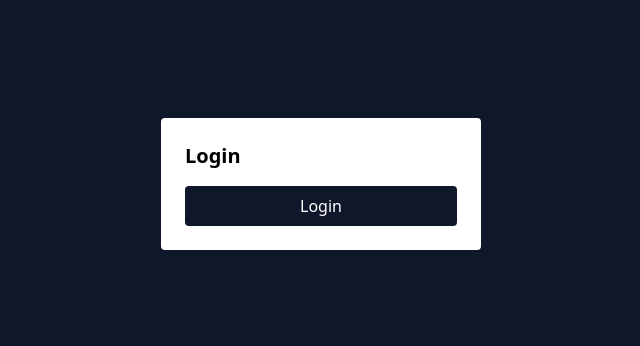
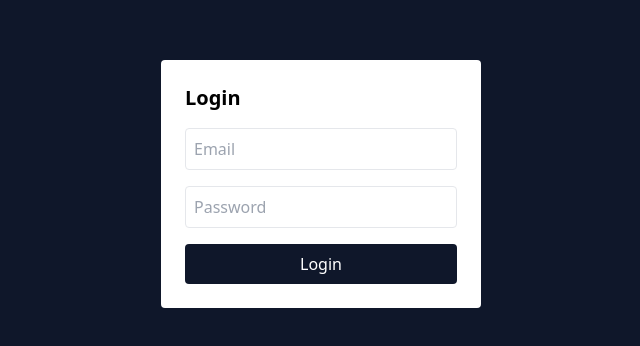
Before and after one commit to delmocss/client-project-management-app, a React (Vite) app: page /login in a window 1280 px wide. Shown: the part 216-562 px from the top of the page, without its empty margins (319-959 px from the left). Built offline with nearby package versions, Linux system fonts and the light colour scheme.

Commit message:
feat: complete auth flow decoding JWT and fetching user by id

```diff
--- /dev/null
+++ b/db.json
@@ -0,0 +1,13 @@
+{
+  "users": [
+    {
+      "email": "admin@test.com",
+      "password": "$2a$10$/y7G53t5KMJfQ0giWlXRJeSGcZ6xvrCgV88ohLTFFZrv4yy/mveqK",
+      "role": "admin",
+      "id": 1
+    }
+  ],
+  "clients": [],
+  "projects": [],
+  "tasks": []
+}
--- a/package.json
+++ b/package.json
@@ -5,6 +5,7 @@
   "type": "module",
   "scripts": {
     "dev": "vite",
+    "server": "node server.cjs",
     "build": "tsc -b && vite build",
     "lint": "eslint .",
     "preview": "vite preview"
@@ -13,6 +14,8 @@
     "@hookform/resolvers": "^5.2.2",
     "@tanstack/react-query": "^5.90.17",
     "axios": "^1.13.2",
+    "decoder": "^1.1.6",
+    "jwt-decode": "^4.0.0",
     "react": "^19.2.3",
     "react-dom": "^19.2.3",
     "react-hook-form": "^7.71.1",
@@ -30,6 +33,8 @@
     "eslint-plugin-react-hooks": "^7.0.1",
     "eslint-plugin-react-refresh": "^0.4.24",
     "globals": "^16.5.0",
+    "json-server": "^0.17.4",
+    "json-server-auth": "^1.0.0",
     "postcss": "^8.5.6",
     "tailwindcss": "^3.4.17",
     "typescript": "~5.9.3",
--- a/src/app/providers/AuthProvider.tsx
+++ b/src/app/providers/AuthProvider.tsx
@@ -1,22 +1,78 @@
-import { createContext, useContext, useState } from "react";
+import {
+  createContext,
+  useContext,
+  useEffect,
+  useState,
+} from "react";
 import type { ReactNode } from "react";
+import { jwtDecode } from "jwt-decode";
+import { loginRequest, getUserById } from "../../features/auth/api";
+
+interface User {
+  email: string;
+  role: "admin" | "user";
+}
+
+interface JwtPayload {
+  sub: number;
+}
 
 interface AuthContextType {
+  user: User | null;
   isAuthenticated: boolean;
-  login: () => void;
+  login: (email: string, password: string) => Promise<void>;
   logout: () => void;
 }
 
 const AuthContext = createContext<AuthContextType | undefined>(undefined);
 
 export const AuthProvider = ({ children }: { children: ReactNode }) => {
-  const [isAuthenticated, setIsAuthenticated] = useState(false);
+  const [user, setUser] = useState<User | null>(null);
 
-  const login = () => setIsAuthenticated(true);
-  const logout = () => setIsAuthenticated(false);
+  const isAuthenticated = Boolean(user);
+
+  useEffect(() => {
+    const storedUser = localStorage.getItem("user");
+    if (!storedUser) return;
+
+    try {
+      setUser(JSON.parse(storedUser));
+    } catch {
+      localStorage.clear();
+      setUser(null);
+    }
+  }, []);
+
+  const login = async (email: string, password: string) => {
+    const token = await loginRequest(email, password);
+
+    localStorage.setItem("token", token);
+
+    // 🔥 decodificar token
+    const decoded = jwtDecode<JwtPayload>(token);
+    const userId = decoded.sub;
+
+    // 🔥 pedir usuario real
+    const userData = await getUserById(userId);
+
+    const user: User = {
+      email: userData.email,
+      role: userData.role,
+    };
+
+    localStorage.setItem("user", JSON.stringify(user));
+    setUser(user);
+  };
+
+  const logout = () => {
+    localStorage.clear();
+    setUser(null);
+  };
 
   return (
-    <AuthContext.Provider value={{ isAuthenticated, login, logout }}>
+    <AuthContext.Provider
+      value={{ user, isAuthenticated, login, logout }}
+    >
       {children}
     </AuthContext.Provider>
   );
--- a/src/components/layout/Navbar.tsx
+++ b/src/components/layout/Navbar.tsx
@@ -1,8 +1,13 @@
+import { useAuth } from "../../features/auth/hooks";
+
 const Navbar = () => {
+  const { user } = useAuth();
+
+  console.log("USER FROM CONTEXT:", user);
+
   return (
-    <header className="h-14 bg-white border-b flex items-center justify-between px-6">
-      <span className="font-semibold">Dashboard</span>
-      <span className="text-sm text-slate-600">Sergio Del Moral</span>
+    <header className="h-14 bg-white border-b flex items-center px-6">
+      {user && <span>{user.email}</span>}
     </header>
   );
 };
--- a/src/features/auth/api.ts
+++ b/src/features/auth/api.ts
@@ -0,0 +1,14 @@
+import api from "../../services/api";
+
+export const loginRequest = async (
+  email: string,
+  password: string
+): Promise<string> => {
+  const { data } = await api.post("/login", { email, password });
+  return data.accessToken;
+};
+
+export const getUserById = async (id: number) => {
+  const { data } = await api.get(`/users/${id}`);
+  return data;
+};
--- a/src/features/auth/components/LoginPage.tsx
+++ b/src/features/auth/components/LoginPage.tsx
@@ -1,26 +1,59 @@
+import { useState } from "react";
 import { useAuth } from "../hooks";
-import { useNavigate } from "react-router-dom";
+import { Navigate } from "react-router-dom";
 
 const LoginPage = () => {
-  const { login } = useAuth();
-  const navigate = useNavigate();
+  const { login, isAuthenticated } = useAuth();
 
-  const handleLogin = () => {
-    login();
-    navigate("/");
+  const [email, setEmail] = useState("");
+  const [password, setPassword] = useState("");
+  const [error, setError] = useState("");
+
+  const handleSubmit = async (e: React.FormEvent) => {
+    e.preventDefault();
+    setError("");
+
+    try {
+      await login(email, password);
+    } catch {
+      setError("Credenciales incorrectas");
+    }
   };
+
+  if (isAuthenticated) {
+    return <Navigate to="/" replace />;
+  }
 
   return (
     <div className="h-screen flex items-center justify-center bg-slate-900">
-      <div className="bg-white p-6 rounded w-80">
-        <h1 className="text-xl font-semibold mb-4">Login</h1>
-        <button
-          onClick={handleLogin}
-          className="w-full bg-slate-900 text-white py-2 rounded"
-        >
+      <form
+        onSubmit={handleSubmit}
+        className="bg-white p-6 rounded w-80 space-y-4"
+      >
+        <h1 className="text-xl font-semibold">Login</h1>
+
+        {error && <p className="text-red-500 text-sm">{error}</p>}
+
+        <input
+          type="email"
+          value={email}
+          onChange={(e) => setEmail(e.target.value)}
+          className="w-full border p-2 rounded"
+          placeholder="Email"
+        />
+
+        <input
+          type="password"
+          value={password}
+          onChange={(e) => setPassword(e.target.value)}
+          className="w-full border p-2 rounded"
+          placeholder="Password"
+        />
+
+        <button className="w-full bg-slate-900 text-white py-2 rounded">
           Login
         </button>
-      </div>
+      </form>
     </div>
   );
 };
--- a/src/features/auth/hooks.ts
+++ b/src/features/auth/hooks.ts
@@ -1,11 +1,5 @@
 import { useAuthContext } from "../../app/providers/AuthProvider";
 
 export const useAuth = () => {
-  const { isAuthenticated, login, logout } = useAuthContext();
-
-  return {
-    isAuthenticated,
-    login,
-    logout,
-  };
+  return useAuthContext();
 };
--- a/src/services/api.ts
+++ b/src/services/api.ts
@@ -0,0 +1,20 @@
+import axios from "axios";
+
+const api = axios.create({
+  baseURL: "http://localhost:4000",
+  headers: {
+    "Content-Type": "application/json",
+  },
+});
+
+api.interceptors.request.use((config) => {
+  const token = localStorage.getItem("token");
+
+  if (token) {
+    config.headers.Authorization = `Bearer ${token}`;
+  }
+
+  return config;
+});
+
+export default api;
```
Also changed, not shown: server.cjs (added, +28 -0 lines), src/main.tsx (line endings or trailing spaces), 1 other file (tests, documents, lock files or other folders).
